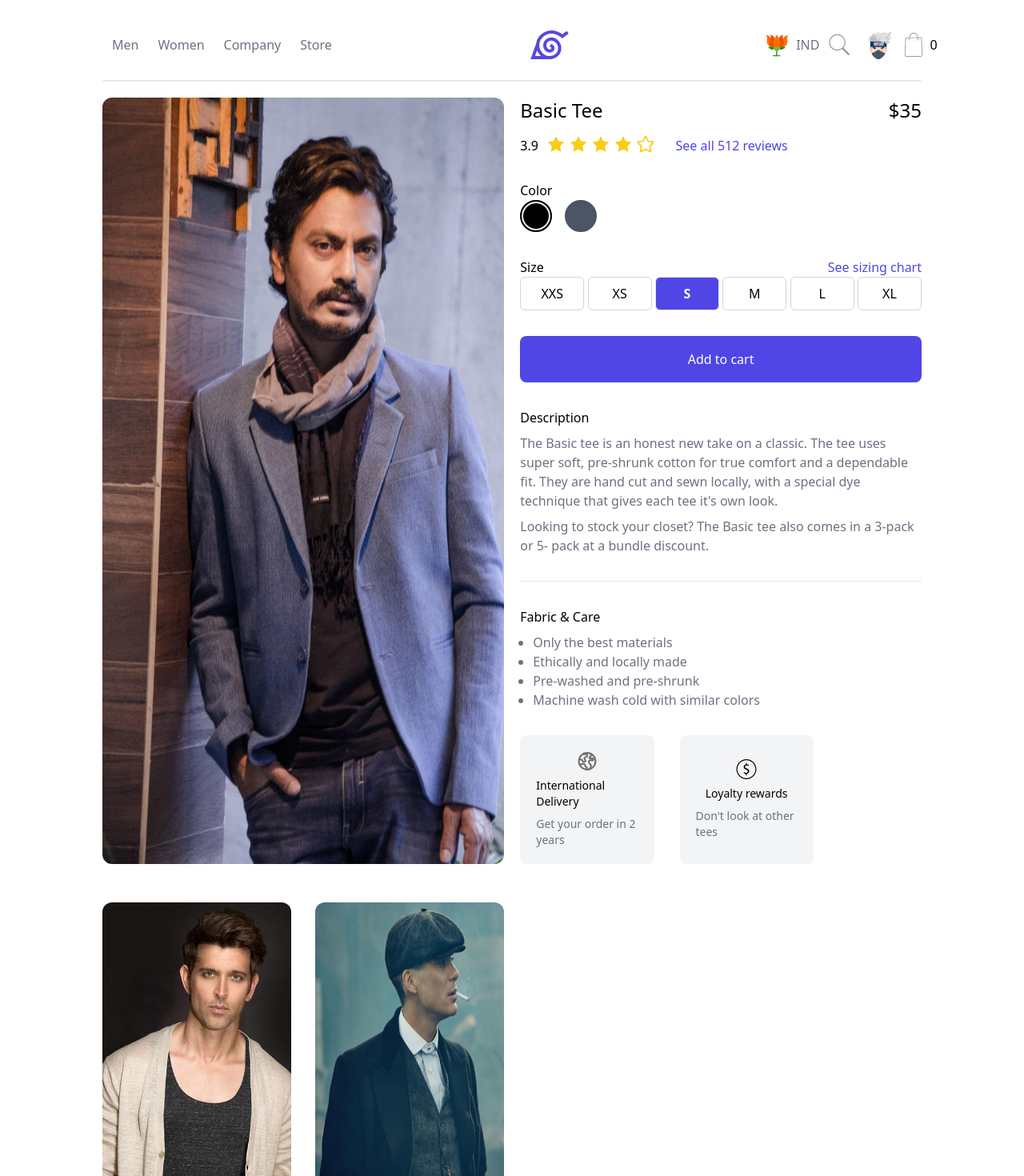
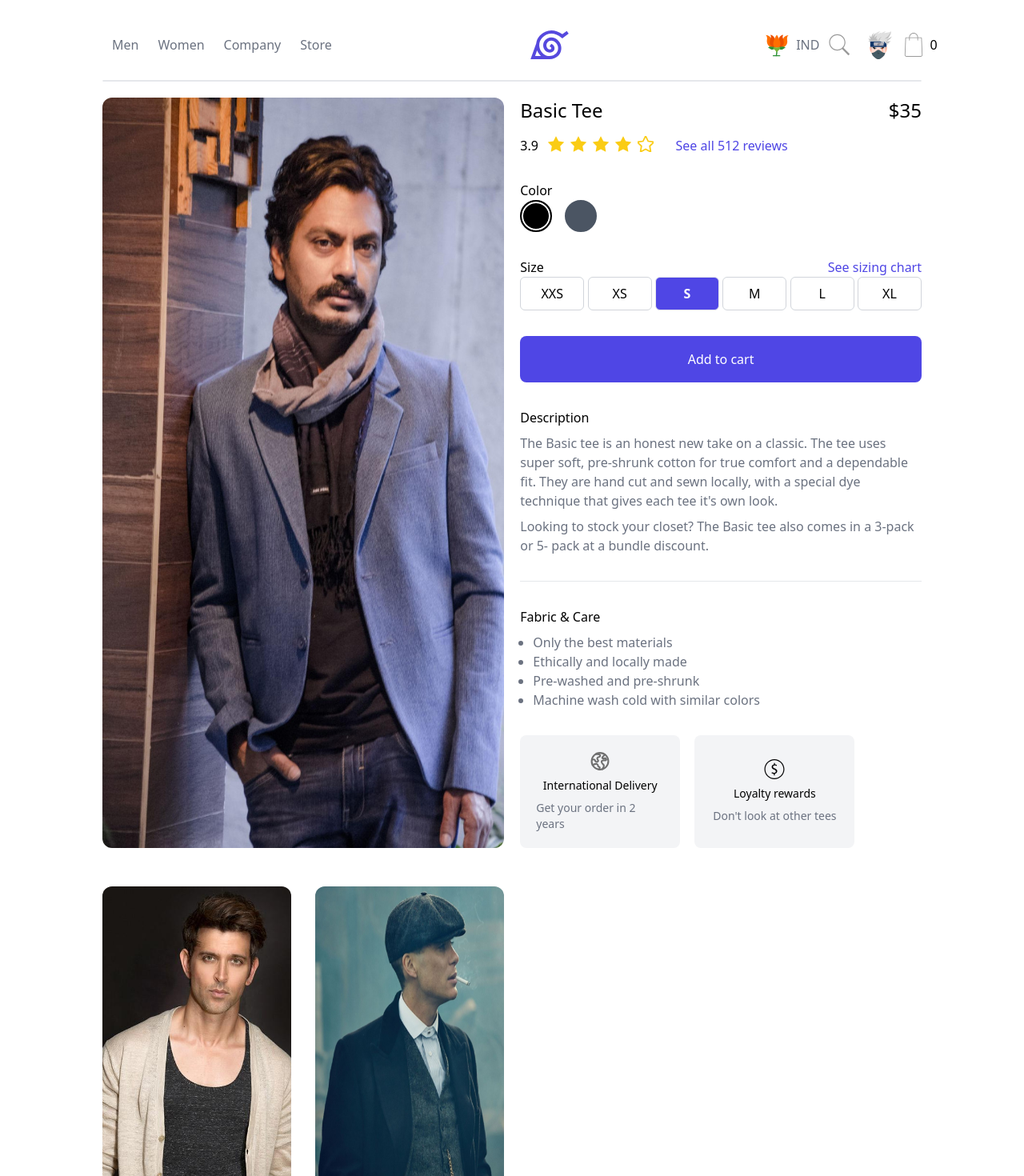
Before and after one commit to Jaydutt-patel/product-detail-page-excz, a Next.js app: page / in a window 1280 px wide. Shown: the top 1470 px of the page at 80% size. Built offline with nearby package versions, Linux system fonts and the light colour scheme.

Commit message:
full responsive for details section using tailwind

```diff
--- a/feature/details.tsx
+++ b/feature/details.tsx
@@ -32,16 +32,16 @@ const Details = () => {
     };
     return (
         <div>
-            <div className="flex justify-between">
+            <div className="flex justify-center flex-wrap lg:justify-between">
                 {/* LEFT big IMAGE */}
-                <div className="w-[49%] rounded-2xl bg-slate-500">
+                <div className="rounded-2xl bg-slate-500 min-w-300 min-h-500 sm:min-w-400 lg:w-[49%]">
                     <div className='h-full w-full relative cursor-pointer hover:scale-105 hover:transition-all duration-500 ease-in-out'>
                         <Image alt="img-1" src={img1} className="rounded-xl" layout="fill" objectFit="fill" />
                     </div>
                 </div>
 
-                <div className="w-[49%] ">
-                    <div className="flex justify-between text-2xl">
+                <div className="min-w-300 sm:min-w-400 lg:w-[49%]">
+                    <div className="flex justify-between text-2xl pt-3 lg:pt-0">
                         <p>Basic Tee</p> <p>$35</p>
                     </div>
                     {/* REVIEW */}
@@ -96,15 +96,15 @@ const Details = () => {
                         </ul>
                     </div>
                     {/* DELIVERY */}
-                    <div className="delivery-info flex">
-                        <div className="bg-gray-100 rounded-lg w-1/3 p-5 flex flex-col items-center justify-center mr-8
-                        cursor-pointer hover:bg-gray-300">
+                    <div className="w-full flex flex-wrap justify-center lg:justify-between xl:w-5/6 2xl:w-3/4">
+                        <div className="w-full p-5 min-w-300 flex flex-col items-center justify-center lg:w-1/3 lg:min-w-200
+                        bg-gray-100 hover:bg-gray-300 rounded-lg cursor-pointer">
                             <Globe color='#6f6f6f' height='25' />
                             <p className='text-sm py-2'>International Delivery</p>
                             <p className='text-sm text-gray-500'>Get your order in 2 years</p>
                         </div>
-                        <div className="bg-gray-100 rounded-lg w-1/3 p-5 flex flex-col items-center justify-center
-                        cursor-pointer hover:bg-gray-300">
+                        <div className="w-full p-5 min-w-300 mt-5 flex flex-col items-center justify-center lg:w-1/3 lg:min-w-200 lg:mt-0
+                        bg-gray-100 hover:bg-gray-300 rounded-lg cursor-pointer">
                             <Dollar height='25' />
                             <p className='text-sm py-2'>Loyalty rewards</p>
                             <p className='text-sm text-gray-500'>Don&apos;t look at other tees</p>
@@ -112,11 +112,11 @@ const Details = () => {
                     </div>
                 </div>
             </div>
-            <div className="other-images flex justify-between w-[49%] pt-12">
-                <div className='h-[465px] w-[47%] relative cursor-pointer hover:scale-105 hover:transition-all duration-500 ease-in-out'>
+            <div className="flex flex-wrap justify-center pt-12 w-full lg:w-[49%] sm:justify-between">
+                <div className='h-[465px] w-[47%] min-w-300 sm:min-w-200 relative cursor-pointer hover:scale-105 hover:transition-all duration-500 ease-in-out'>
                     <Image alt="img-1" src={img2} className="rounded-xl" layout="fill" objectFit="cover" />
                 </div>
-                <div className='h-[465px] w-[47%] relative cursor-pointer hover:scale-105 hover:transition-all duration-500 ease-in-out'>
+                <div className='h-[465px] w-[47%] min-w-300 sm:min-w-200 relative cursor-pointer mt-5 sm:mt-0 hover:scale-105 hover:transition-all duration-500 ease-in-out'>
                     <Image alt="img-1" src={img3} className="rounded-xl" layout="fill" objectFit="fill" />
                 </div>
             </div>
--- a/tailwind.config.js
+++ b/tailwind.config.js
@@ -6,6 +6,22 @@ module.exports = {
     "./feature/**/*.{js,ts,jsx,tsx}",
   ],
   theme: {
+    screens: {
+      xsm: "380px",
+      sm: "640px",
+      md: "768px",
+      lg: "1024px",
+      xl: "1280px",
+      "2xl": "1536px",
+    },
+    minWidth: {
+      200: "200px",
+      300: "300px",
+      400: "400px",
+    },
+    minHeight: {
+      500: "500px",
+    },
     extend: {
       strokeWidth: {
         5: "5px",
```
